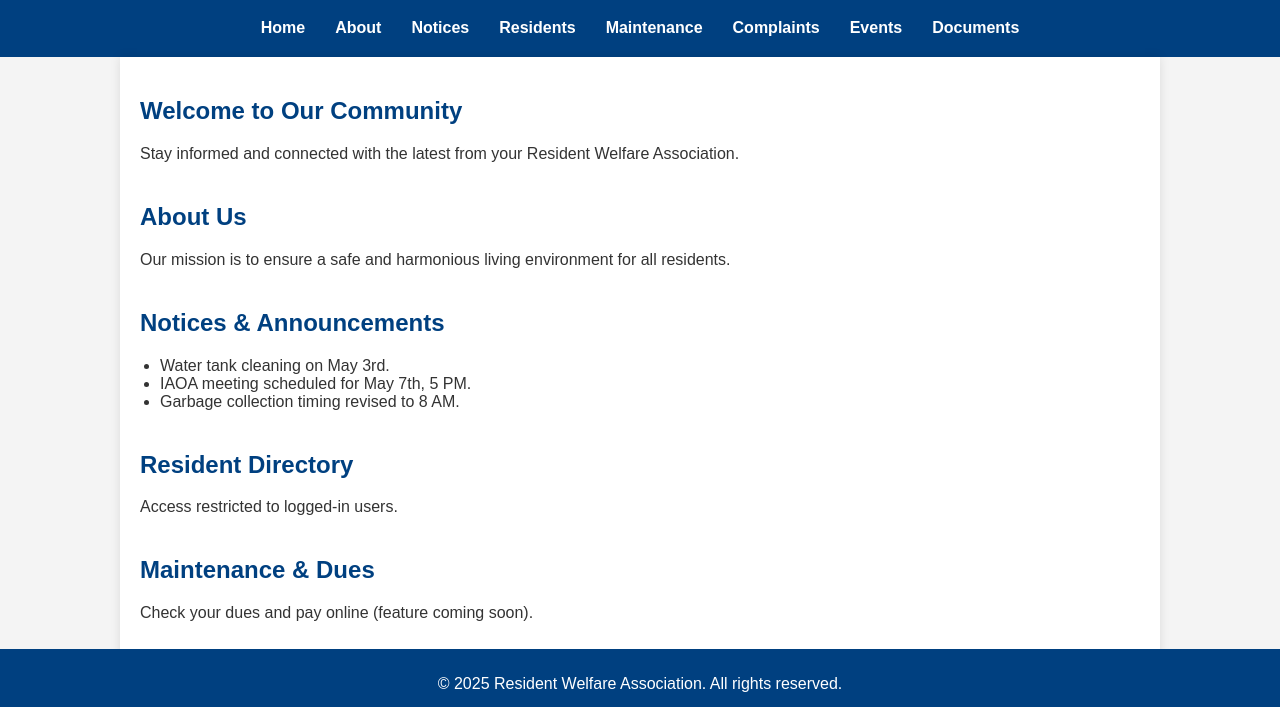
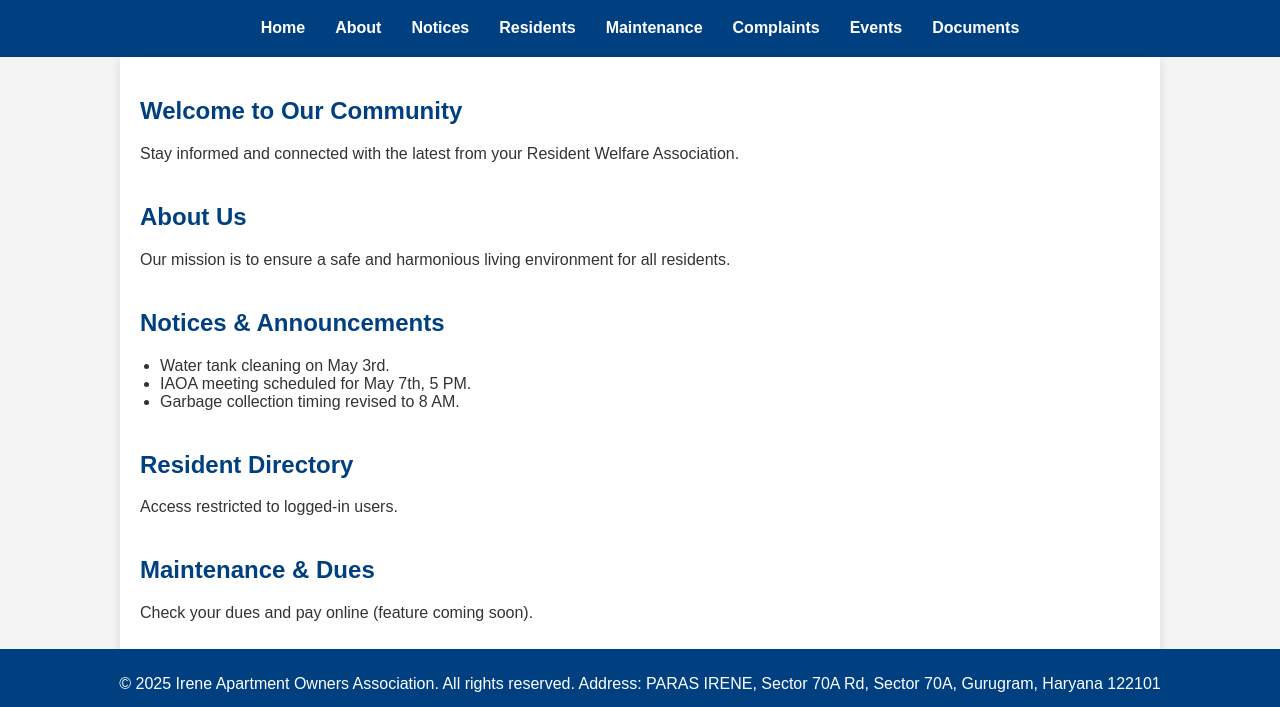
Before and after one commit to vaibhavcse30/iaoa-website, a plain HTML site: page index.html in a window 1280 px wide. Shown: the part 81-788 px from the top of the page. Drawn offline with Linux system fonts and the light colour scheme.

Commit message:
Update index.html
add

```diff
--- a/index.html
+++ b/index.html
@@ -3,8 +3,7 @@
 <head>
   <meta charset="UTF-8">
   <meta name="viewport" content="width=device-width, initial-scale=1.0">
-  <title>IAOA - Irene Apartment Owners Association
-</title>
+  <title>IAOA - Irene Apartment Owners Association</title>
   <link rel="stylesheet" href="style.css">
 </head>
 <body>
@@ -74,7 +73,7 @@
   </main>
 
   <footer>
-    <p>&copy; 2025 Resident Welfare Association. All rights reserved.</p>
+    <p>&copy; 2025 Irene Apartment Owners Association. All rights reserved. Address: PARAS IRENE, Sector 70A Rd, Sector 70A, Gurugram, Haryana 122101</p>
   </footer>
 
   <script>
```
